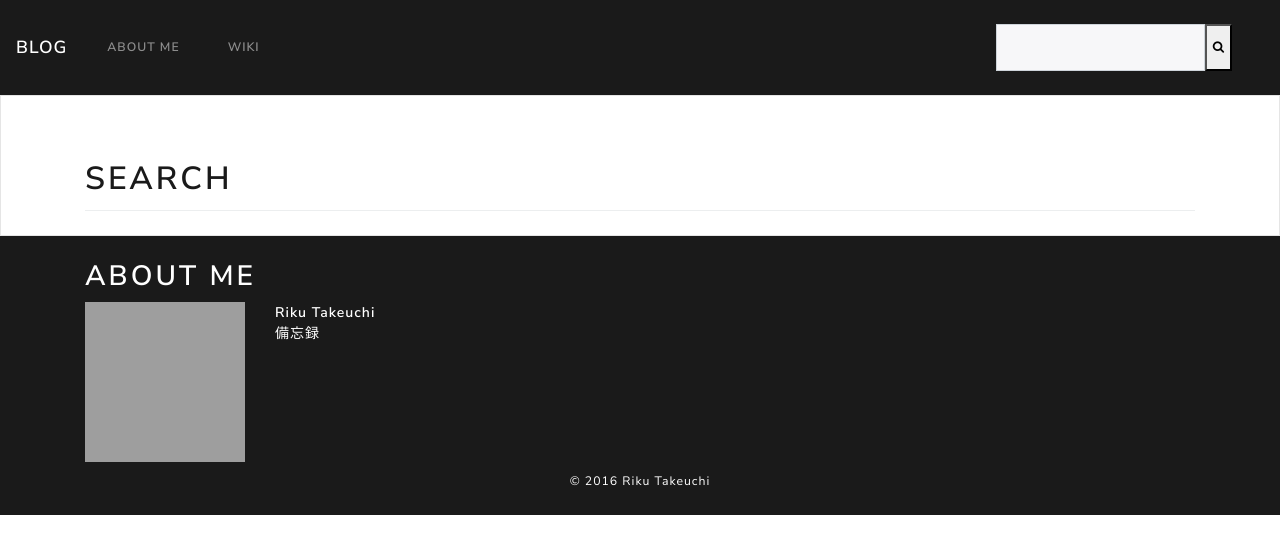
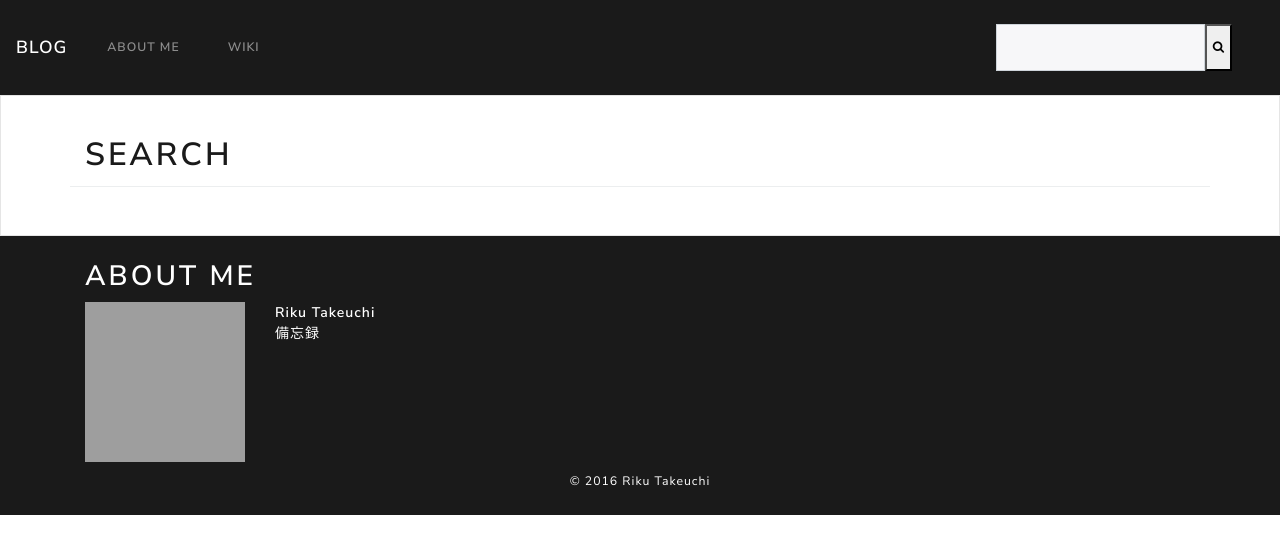
Before and after one commit to rikuson/rikuson, a Jekyll site: the page built from search.md, in a window 1280 px wide. Shown: the top 554 px of the page. Built offline with Jekyll 4.4.1, drawn with Linux system fonts in a browser that asks for light colours; nearby versions of some CDN libraries; a script that is not in the unit is left out; grey boxes are pictures that could not be loaded.

Commit message:
feat(layouts): improve container styling and structure
- Adjusted the structure and styling of various layout files.
- Added container classes to improve layout consistency.
- Moved breadcrumb and content elements for better alignment.
- Updated post layout to include container and clearfix classes.

```diff
--- a/_layouts/base.html
+++ b/_layouts/base.html
@@ -4,11 +4,10 @@
   <body>
     {% include header.html %}
     {% include loader.html %}
-    <div id="contents" class="bg-light">
-      <div class="container pt-4 pb-2" role="main">
+    <div id="contents" class="bg-light" role="main">
       {% include breadcrumb.html %}
       {% if page.title %}
-        <div class="border-bottom mb-3 pb-1">
+      <div class="container border-bottom mb-3 pb-1">
         <h1>{{ page.title }}</h1>
         {% if page.date %}
         {% assign date_format = "%Y/%b/%-d" %}
@@ -18,7 +17,6 @@
       {% endif %}
       {{ content }}
     </div>
-    </div>
     {% include footer.html %}
   </body>
 </html>
--- a/_layouts/category.html
+++ b/_layouts/category.html
@@ -10,7 +10,7 @@ layout: base
   {% endfor %}
 </ul>
 {{ content }}
-<div id="posts">
+<div id="posts" class="container-fluid pt-4 pb-2">
   <div class="row">
     {% assign category = page.path | split: '/' | last | remove: '.md' %}
     {% if category == 'index' %}
--- a/_layouts/index.html
+++ b/_layouts/index.html
@@ -3,10 +3,10 @@ layout: base
 ---
 
 {{ content }}
-<div id="posts">
+<div id="posts" class="container-fluid pt-4 pb-2">
   <article class="row">
     {% for post in site.posts %}
-    <div class="col-md-6 col-lg-4">
+    <div class="col-md-6 col-lg-4 col-xl-3">
       {% include card.html %}
     </div>
     {% endfor %}
--- a/_layouts/post.html
+++ b/_layouts/post.html
@@ -2,6 +2,9 @@
 layout: base
 ---
 
+<div class="container pt-4 pb-2">
+  <div class="row">
+    <div class="col-lg-10 offset-lg-1">
       <div class="text-center mb-3">
         <img
         class="img-fluid"
@@ -24,3 +27,6 @@ layout: base
         <a class="float-right" href="{{ page.next.url | relative_url }}">{{ page.next.title }} <i class="fa fa-arrow-right"></i></a>
         {% endif %}
       </div>
+    </div>
+  </div>
+</div>
--- a/_layouts/search.html
+++ b/_layouts/search.html
@@ -2,7 +2,7 @@
 layout: base
 ---
 {{ content }}
-<div id="posts">
+<div id="posts" class="container-fluid pt-4 pb-2">
   <div class="row">
     {% for post in site.posts %}
     <div class="col-md-6 col-lg-4">
@@ -10,10 +10,10 @@ layout: base
     </div>
     {% endfor %}
   </div>
-</div>
-<div class="row">
-  <div id="search_message" class="alert alert-dismissible alert-warning d-none">
-    <h4 class="alert-heading">No Result</h4>
-    <p class="mb-0">Please try changing the search keyword.</p>
+  <div class="row">
+    <div id="search_message" class="alert alert-dismissible alert-warning d-none">
+      <h4 class="alert-heading">No Result</h4>
+      <p class="mb-0">Please try changing the search keyword.</p>
+    </div>
   </div>
 </div>
```
Also changed, not shown: _layouts/page.html (+7 -1 lines). Lines whose indentation alone changed are shown as unchanged.
